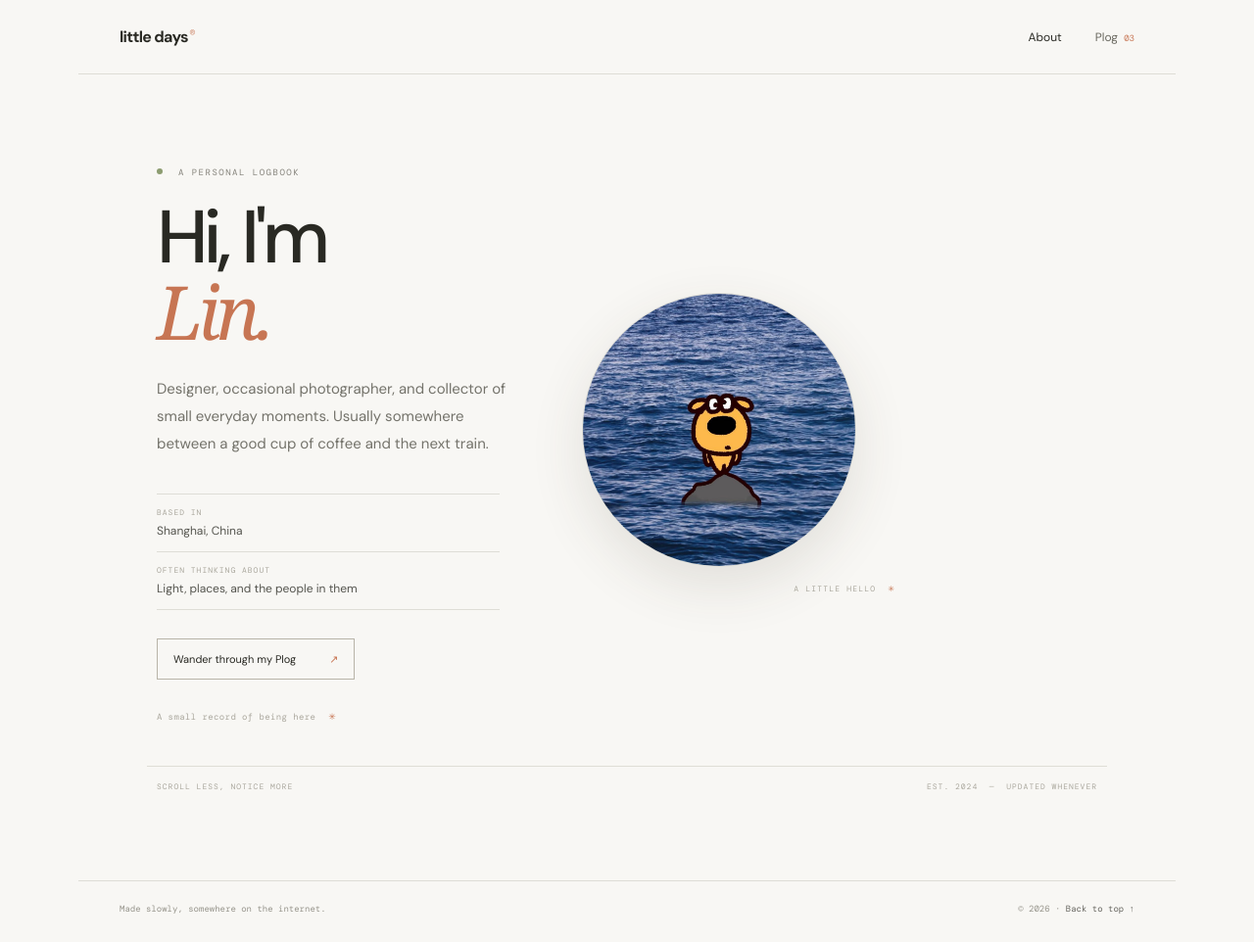
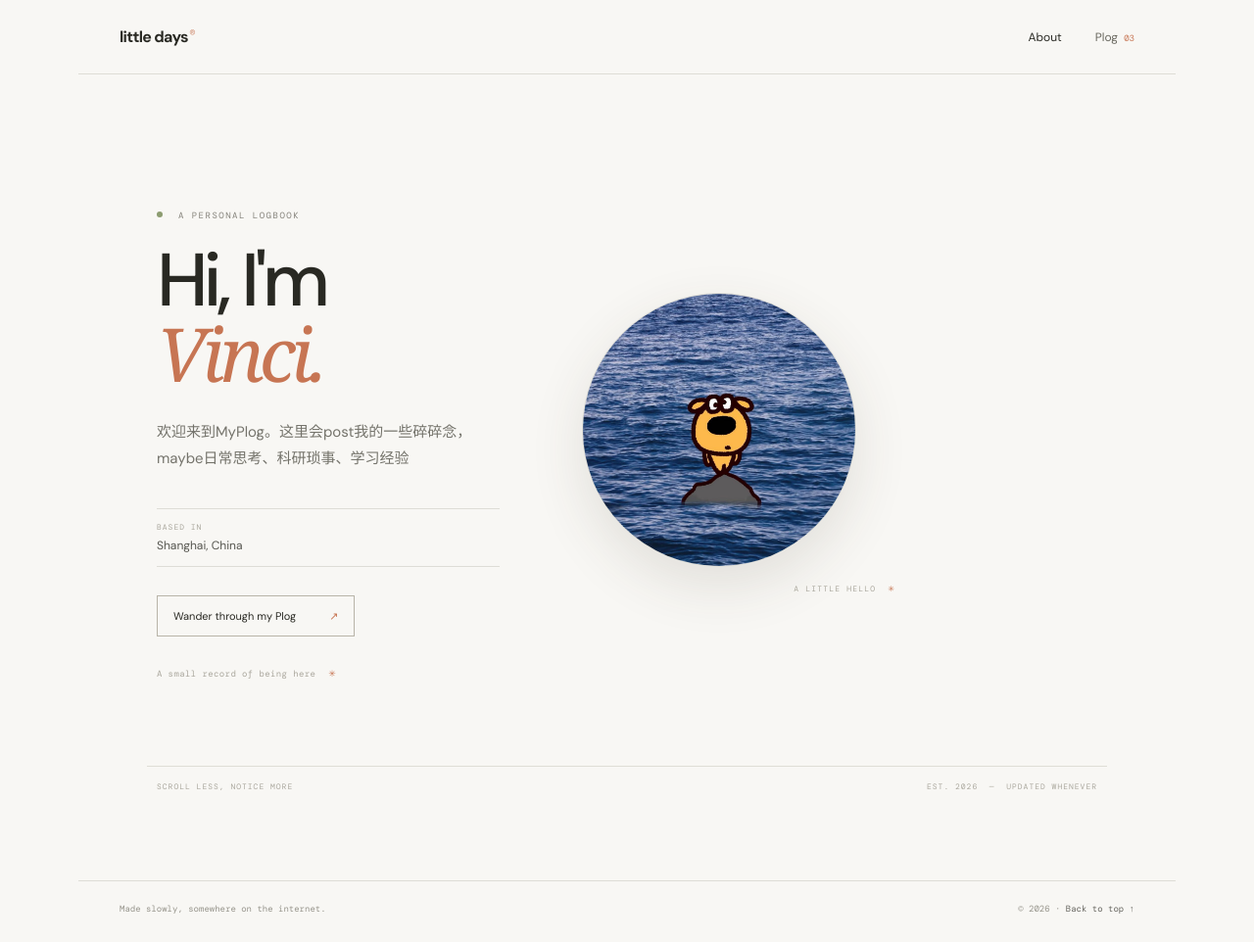
Before and after one commit to dwqqqqvincy-create/MyPlog, a Jekyll site: the page built from index.html, in a window 1280 px wide. Shown: the whole page at 98% size. Built offline with Jekyll 4.4.1, drawn with Linux system fonts in a browser that asks for light colours.

Commit message:
Update profile information and year in home layout

```diff
--- a/_layouts/home.html
+++ b/_layouts/home.html
@@ -4,18 +4,18 @@ layout: default
 <section class="profile-hero">
   <div class="profile-copy">
     <div class="eyebrow"><span class="status-dot"></span> A PERSONAL LOGBOOK</div>
-    <h1>Hi, I'm<br><span>Lin.</span></h1>
-    <p class="profile-intro">Designer, occasional photographer, and collector of small everyday moments. Usually somewhere between a good cup of coffee and the next train.</p>
+    <h1>Hi, I'm<br><span>Vinci.</span></h1>
+    <p class="profile-intro">欢迎来到MyPlog。这里会post我的一些碎碎念，maybe日常思考、科研琐事、学习经验</p>
     <div class="profile-facts">
       <p><span>BASED IN</span>Shanghai, China</p>
-      <p><span>OFTEN THINKING ABOUT</span>Light, places, and the people in them</p>
+
     </div>
     <a class="profile-cta" href="{{ '/plog/' | relative_url }}">Wander through my Plog <span>↗</span></a>
     <div class="profile-signoff">A small record of being here <span>✳</span></div>
   </div>
   <figure class="profile-avatar">
-    <img src="{{ '/avatar.jpg' | relative_url }}" alt="Lin's illustrated avatar">
+    <img src="{{ '/avatar.jpg' | relative_url }}" alt="Vinci's illustrated avatar">
     <figcaption>A LITTLE HELLO <span>✳</span></figcaption>
   </figure>
 </section>
-<div class="home-note"><span>SCROLL LESS, NOTICE MORE</span><span>EST. 2024&nbsp; — &nbsp;UPDATED WHENEVER</span></div>
+<div class="home-note"><span>SCROLL LESS, NOTICE MORE</span><span>EST. 2026&nbsp; — &nbsp;UPDATED WHENEVER</span></div>
```
